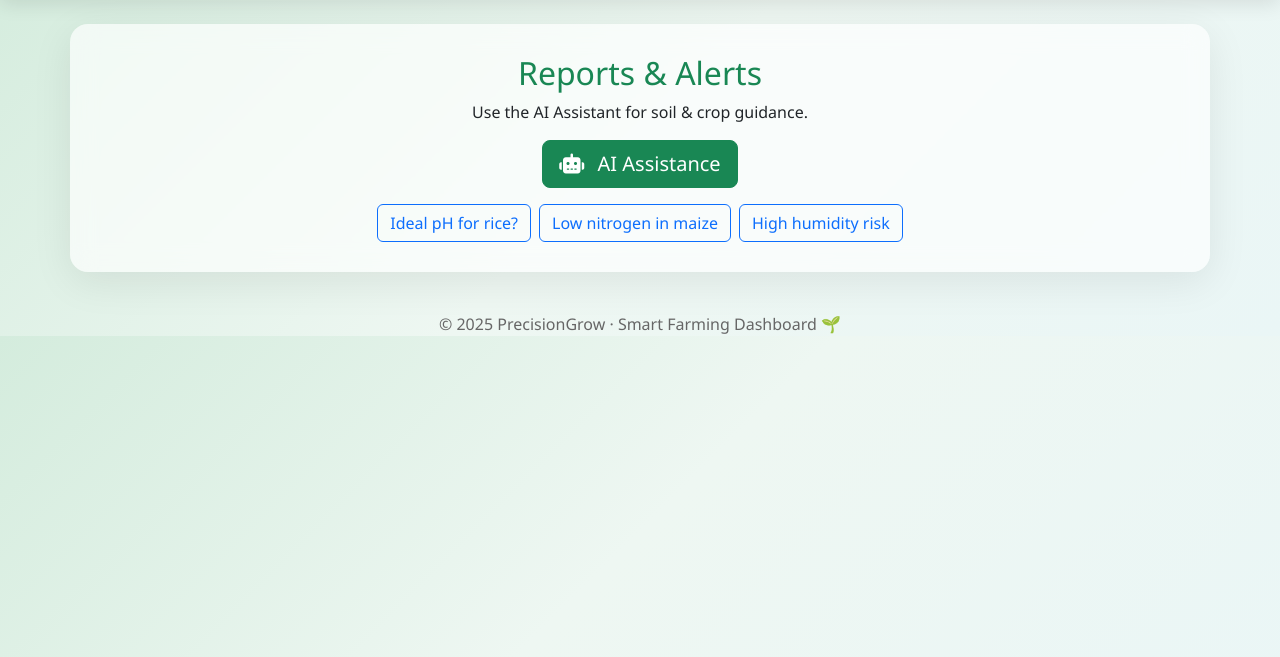
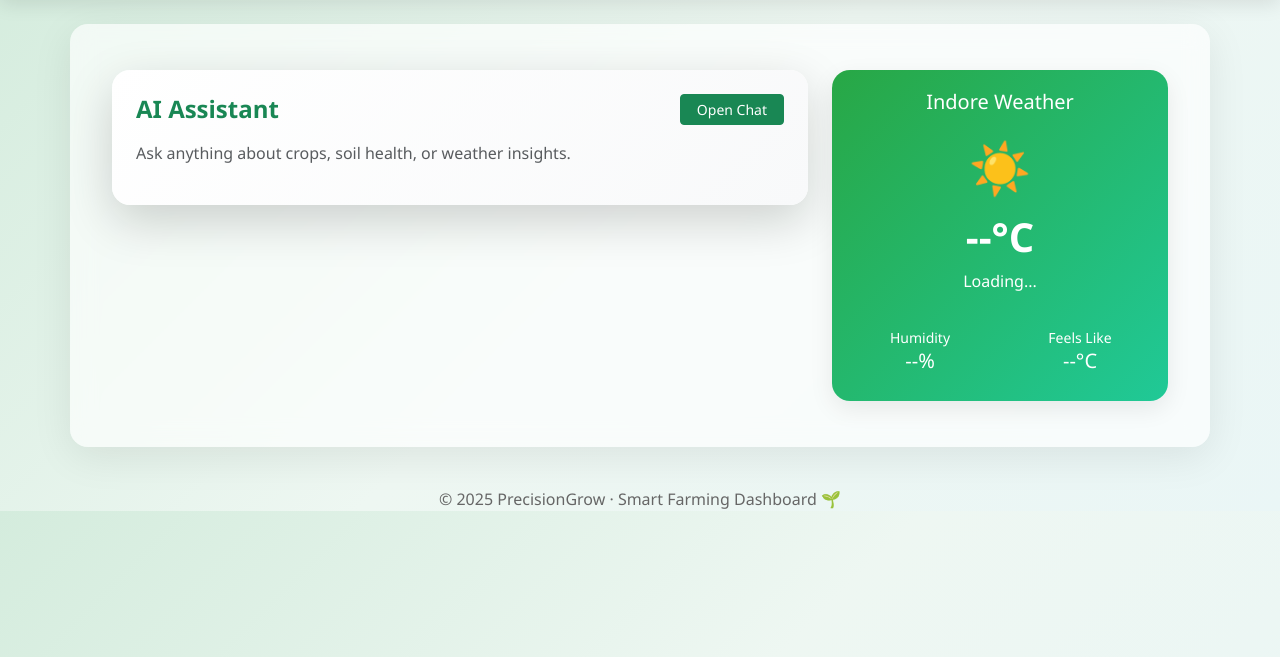
Before and after one commit to mayankpiplodiya/precisiongrow, a Flask app: page /reports in a window 1280 px wide. Shown: the part 56-713 px from the top of the page. Run offline with Flask 3, Linux system fonts and the light colour scheme; data that the repository does not hold is empty.

Commit message:
Update reports.html

```diff
--- a/templates/reports.html
+++ b/templates/reports.html
@@ -1,85 +1,222 @@
 {% extends "home.html" %}
-{% block title %}Reports & Alerts · PrecisionGrow{% endblock %}
+{% block title %}Reports - PrecisionGrow{% endblock %}
 
 {% block content %}
-<div class="text-center">
-  <h2 class="text-success mb-2">Reports & Alerts</h2>
-  <p class="lead-muted mb-3">Use the AI Assistant for soil & crop guidance.</p>
 
-  <div class="d-flex justify-content-center">
-    <button id="chatbotToggle" class="btn btn-success btn-lg center-btn"><i class="fa-solid fa-robot me-2"></i> AI Assistance</button>
+<div class="container-fluid py-3">
+
+  <div class="row g-4">
+
+    <!-- ================= LEFT: AI ASSISTANT ================= -->
+    <div class="col-lg-8">
+
+      <div class="card border-0 shadow-lg p-4 chat-card">
+
+        <div class="d-flex justify-content-between align-items-center mb-3">
+          <h4 class="fw-bold text-success mb-0"> AI Assistant</h4>
+          <button id="chatbotToggle" class="btn btn-success btn-sm px-3">
+            Open Chat
+          </button>
         </div>
 
-  <div class="d-flex justify-content-center gap-2 mt-3">
-    <button class="btn btn-outline-primary quick-q">Ideal pH for rice?</button>
-    <button class="btn btn-outline-primary quick-q">Low nitrogen in maize</button>
-    <button class="btn btn-outline-primary quick-q">High humidity risk</button>
+        <p class="text-muted mb-3">
+          Ask anything about crops, soil health, or weather insights.
+        </p>
+
+        <!-- CHAT PANEL -->
+        <div id="chatPanel" class="mt-3" style="display:none;">
+
+          <div id="chatMessages" class="chat-box">
+
+            <div class="bot-msg">
+              Welcome! Ask me anything about farming, weather, or crops.
+            </div>
+
+          </div>
+
+          <div class="input-group mt-3">
+            <input id="chatInput" type="text" class="form-control chat-input"
+                   placeholder="Type your question...">
+            <button id="sendBtn" class="btn btn-success">
+              Send
+            </button>
+          </div>
+
         </div>
       </div>
 
-<div id="chatPanel" class="card project-card mt-4 mx-auto" style="max-width:720px; display:none;">
-  <div class="card-header bg-gradient text-white d-flex justify-content-between align-items-center">
-    <div><i class="fa-solid fa-comments me-2"></i>PrecisionBot 🌾</div>
-    <button id="closeChat" class="btn btn-sm btn-light">Close</button>
     </div>
 
-  <div class="card-body d-flex flex-column" style="height:420px;">
-    <div id="chatMessages" class="flex-grow-1 mb-3" style="overflow-y:auto;">
-      <div class="bot-message p-2 mb-2">Hi! 👋 I’m PrecisionBot. Ask me about soil pH, humidity, temperature, NPK, or crop yield. Try the buttons above.</div>
+    <!-- ================= RIGHT: WEATHER ================= -->
+    <div class="col-lg-4">
+
+      <div class="card weather-card text-center">
+
+        <h5 class="mb-3"> Indore Weather</h5>
+
+        <div id="weatherIcon" class="weather-icon">☀️</div>
+
+        <h1 id="temp" class="fw-bold mt-2">--°C</h1>
+
+        <p id="desc" class="mb-3">Loading...</p>
+
+        <div class="row mt-3">
+          <div class="col-6">
+            <small>Humidity</small>
+            <h5 id="humidity">--%</h5>
           </div>
 
-    <div class="input-group">
-      <input id="chatInput" type="text" class="form-control" placeholder="Type your question..." aria-label="Chat input">
-      <button id="sendBtn" class="btn btn-success"><i class="fa-solid fa-paper-plane"></i> Send</button>
+          <div class="col-6">
+            <small>Feels Like</small>
+            <h5 id="feels">--°C</h5>
           </div>
         </div>
+
       </div>
+
+    </div>
+
+  </div>
+
+</div>
+
+<!-- ===== STYLES ===== -->
+<style>
+
+.chat-card {
+  border-radius:18px;
+  background: linear-gradient(135deg,#ffffff,#f8f9fa);
+}
+
+.chat-box {
+  height:420px;
+  overflow-y:auto;
+  background:#f9fbfc;
+  padding:15px;
+  border-radius:12px;
+}
+
+.bot-msg, .user-msg {
+  padding:10px 14px;
+  border-radius:12px;
+  margin-bottom:8px;
+  max-width:80%;
+}
+
+.bot-msg {
+  background:#eef2f7;
+}
+
+.user-msg {
+  background:#dff4e0;
+  margin-left:auto;
+}
+
+.weather-card {
+  border-radius:18px;
+  background: linear-gradient(135deg,#28a745,#20c997);
+  color:white;
+  padding:20px;
+}
+
+.weather-icon {
+  font-size:50px;
+}
+
+</style>
+
 {% endblock %}
 
 {% block scripts %}
 <script>
-const toggleBtn = document.getElementById('chatbotToggle');
-const chatPanel = document.getElementById('chatPanel');
-const closeBtn = document.getElementById('closeChat');
-const sendBtn = document.getElementById('sendBtn');
-const chatInput = document.getElementById('chatInput');
-const chatMessages = document.getElementById('chatMessages');
-const quickButtons = document.querySelectorAll('.quick-q');
 
-function appendMessage(text, sender){
-  const div = document.createElement('div');
-  div.className = sender === 'user' ? 'user-message p-2 mb-2' : 'bot-message p-2 mb-2';
-  div.textContent = text;
-  if (sender === 'user') { div.style.marginLeft='auto'; div.style.background='#dff4e0'; }
-  chatMessages.appendChild(div);
-  chatMessages.scrollTop = chatMessages.scrollHeight;
+// ================= WEATHER =================
+function getWeatherIcon(desc){
+  desc = desc.toLowerCase();
+
+  if(desc.includes("cloud")) return "☁️";
+  if(desc.includes("rain")) return "🌧️";
+  if(desc.includes("clear")) return "☀️";
+  return "🌤️";
 }
 
-toggleBtn.addEventListener('click', ()=>{
-  chatPanel.style.display = chatPanel.style.display === 'block' ? 'none' : 'block';
-  if (chatPanel.style.display === 'block') setTimeout(()=>chatInput.focus(),120);
-});
+async function loadWeather(){
+  try {
+    const res = await fetch('/weather');
+    const data = await res.json();
 
-closeBtn.addEventListener('click', ()=> chatPanel.style.display='none');
+    if(data.weather){
+      temp.textContent = data.weather.temp + "°C";
+      humidity.textContent = data.weather.humidity + "%";
+      feels.textContent = data.weather.feels + "°C";
+      desc.textContent = data.weather.desc;
 
-async function sendMessage(msg){
-  if (!msg) return;
-  appendMessage(msg, 'user');
-  try {
-    const resp = await fetch('/chatbot', {
-      method: 'POST',
-      headers: {'Content-Type':'application/json'},
-      body: JSON.stringify({ message: msg })
-    });
-    const data = await resp.json();
-    appendMessage(data.reply || data.response || 'No reply.', 'bot');
+      weatherIcon.textContent =
+        getWeatherIcon(data.weather.desc);
+    }
   } catch(e){
-    appendMessage('⚠️ Could not reach server.', 'bot');
+    desc.textContent = "Error";
   }
 }
 
-sendBtn.addEventListener('click', ()=>{ const t = chatInput.value.trim(); if(!t) return; chatInput.value=''; sendMessage(t); });
-chatInput.addEventListener('keypress', (e)=>{ if(e.key==='Enter'){ e.preventDefault(); sendBtn.click(); }});
-quickButtons.forEach(btn => btn.addEventListener('click', ()=>{ if(chatPanel.style.display!=='block') toggleBtn.click(); setTimeout(()=> sendMessage(btn.textContent.trim()), 200); }));
+window.onload = loadWeather;
+
+
+// ================= CHAT =================
+function appendMessage(text, sender){
+  const div = document.createElement('div');
+
+  div.className = sender === 'user' ? 'user-msg' : 'bot-msg';
+  div.innerHTML = text.replace(/\n/g,"<br>");
+
+  chatMessages.appendChild(div);
+  chatMessages.scrollTop = chatMessages.scrollHeight;
+
+  return div;
+}
+
+// send message
+async function sendMessage(msg){
+  appendMessage(msg,'user');
+
+  const loading = appendMessage("Thinking...",'bot');
+
+  try{
+    const res = await fetch('/chatbot',{
+      method:'POST',
+      headers:{'Content-Type':'application/json'},
+      body: JSON.stringify({message:msg})
+    });
+
+    const data = await res.json();
+    loading.remove();
+
+    appendMessage(data.reply || "No response",'bot');
+
+  }catch(e){
+    loading.innerHTML="Server error";
+  }
+}
+
+// events
+sendBtn.onclick = ()=>{
+  const t = chatInput.value.trim();
+  if(!t) return;
+  chatInput.value="";
+  sendMessage(t);
+};
+
+chatInput.addEventListener('keypress',(e)=>{
+  if(e.key==="Enter"){
+    e.preventDefault();
+    sendBtn.click();
+  }
+});
+
+chatbotToggle.onclick = ()=>{
+  chatPanel.style.display =
+    chatPanel.style.display==="block" ? "none" : "block";
+};
+
 </script>
 {% endblock %}
```
Lines whose indentation alone changed are shown as unchanged.
